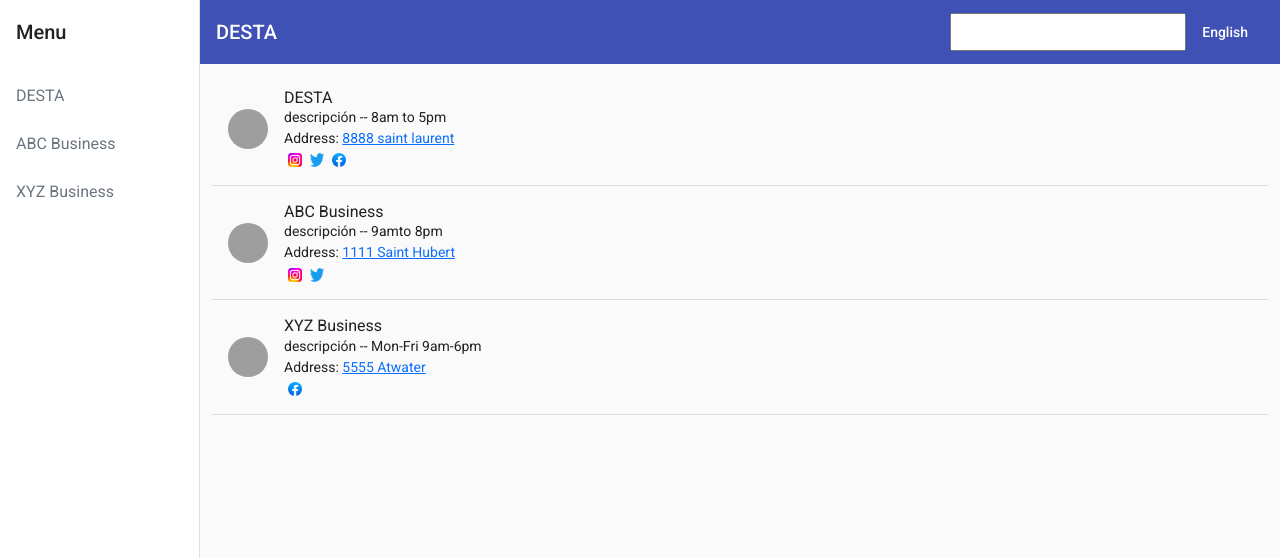
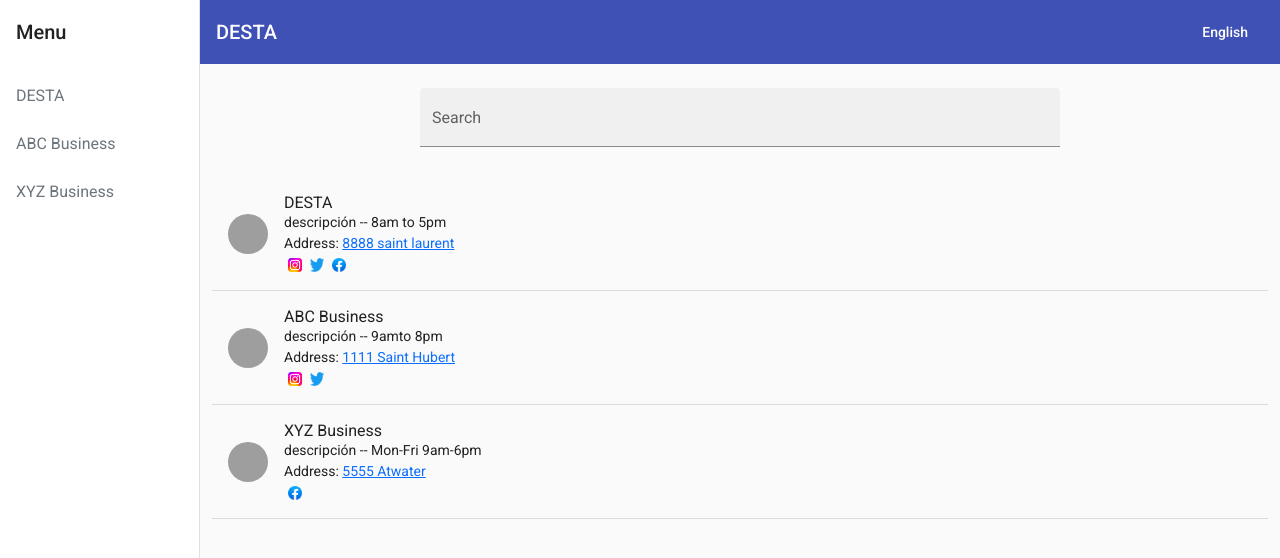
Before and after one commit to zuliatowoade/DESTA, an Angular app: page / in a window 1280 px wide. Shown: the top 558 px of the page. Built offline with nearby package versions, Linux system fonts and the light colour scheme; grey boxes are pictures that could not be loaded.

Commit message:
Update search UI

```diff
--- a/src/app/app.component.html
+++ b/src/app/app.component.html
@@ -31,7 +31,6 @@
       </button>
       <span class="pointer" routerLink="/">DESTA</span>
       <span class="spacer"></span>
-      <input type="text" (keyup)="sendQuery($event)">
       <button (click)="changeLanguage()" mat-flat-button color="primary">
         {{ language == "en" ? "French" : "English" }}
       </button>
--- a/src/app/app.component.ts
+++ b/src/app/app.component.ts
@@ -54,17 +54,7 @@ export class AppComponent implements OnInit, OnDestroy {
     this.languageService.changeLanguage();
   }
 
-  sendQuery($event: any) {
-    this.searchService.setSearchQuery($event.target.value);
-    console.log($event.target.value);
-  }
-
   ngOnDestroy(): void {
     this.subscriptions.forEach((s) => s.unsubscribe());
   }
-
-  // filter () :any {
-  //   this.found.emit(this.filterargs)
-
-  // }
 }
--- a/src/app/home-page/home-page.component.css
+++ b/src/app/home-page/home-page.component.css
@@ -0,0 +1,3 @@
+.width-50 {
+  width: 50vw;
+}
--- a/src/app/home-page/home-page.component.html
+++ b/src/app/home-page/home-page.component.html
@@ -1,4 +1,32 @@
 <div class="container">
+  <div class="row mt-4">
+    <div class="col-12 text-center">
+      <!-- <input type="text" (keyup)="sendQuery($event)" /> -->
+      <mat-form-field
+        class="example-form-field"
+        appearance="fill"
+        class="width-50"
+      >
+        <mat-label>Search</mat-label>
+        <input
+          matInput
+          type="text"
+          [(ngModel)]="value"
+          (ngModelChange)="sendQuery()"
+        />
+        <button
+          *ngIf="value"
+          style="border: none"
+          matSuffix
+          mat-icon-button
+          aria-label="Clear"
+          (click)="value = ''"
+        >
+          <mat-icon>close</mat-icon>
+        </button>
+      </mat-form-field>
+    </div>
+  </div>
   <div class="row">
     <div class="col-12" *ngIf="companies.length">
       <mat-selection-list #companyList [multiple]="false">
--- a/src/app/home-page/home-page.component.ts
+++ b/src/app/home-page/home-page.component.ts
@@ -22,9 +22,10 @@ import { SearchService } from '../shared/search.service';
 export class HomePageComponent implements OnInit, OnDestroy {
   language: string = 'fr';
   private subscriptions: Subscription[] = [];
-  filterargs = '';
   public companies: BusinessInfo[] = [];
   query$: Observable<string>;
+  value: string = '';
+
   constructor(
     private readCsvService: ReadCsvService,
     private languageService: LanguageService,
@@ -50,6 +51,10 @@ export class HomePageComponent implements OnInit, OnDestroy {
     );
   }
 
+  sendQuery() {
+    this.searchService.setSearchQuery(this.value);
+  }
+
   ngOnDestroy(): void {
     this.subscriptions.forEach((s) => s.unsubscribe());
   }
```
Also changed, not shown: src/app/home-page/home-page.module.ts (+7 -1 lines).
